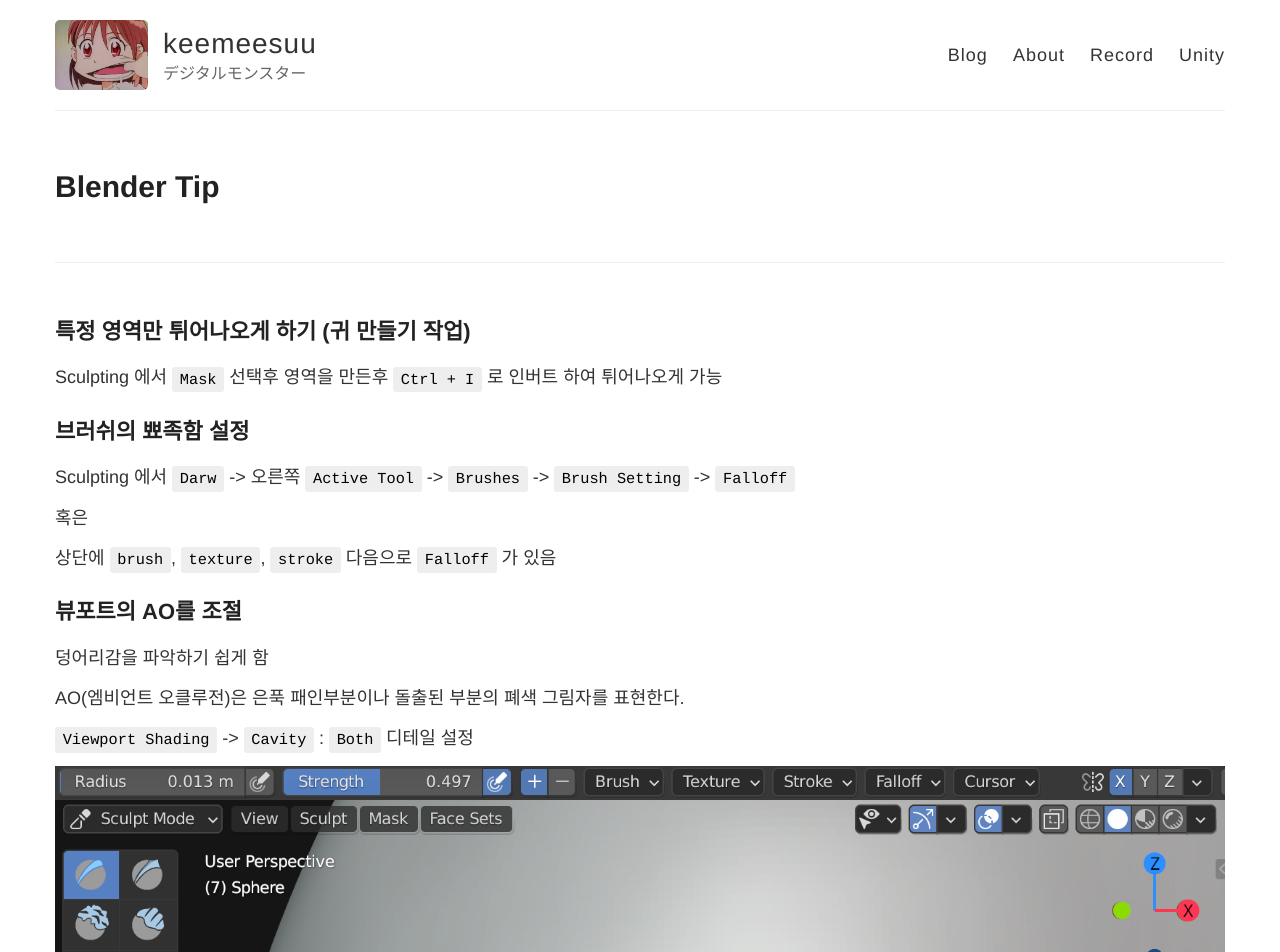
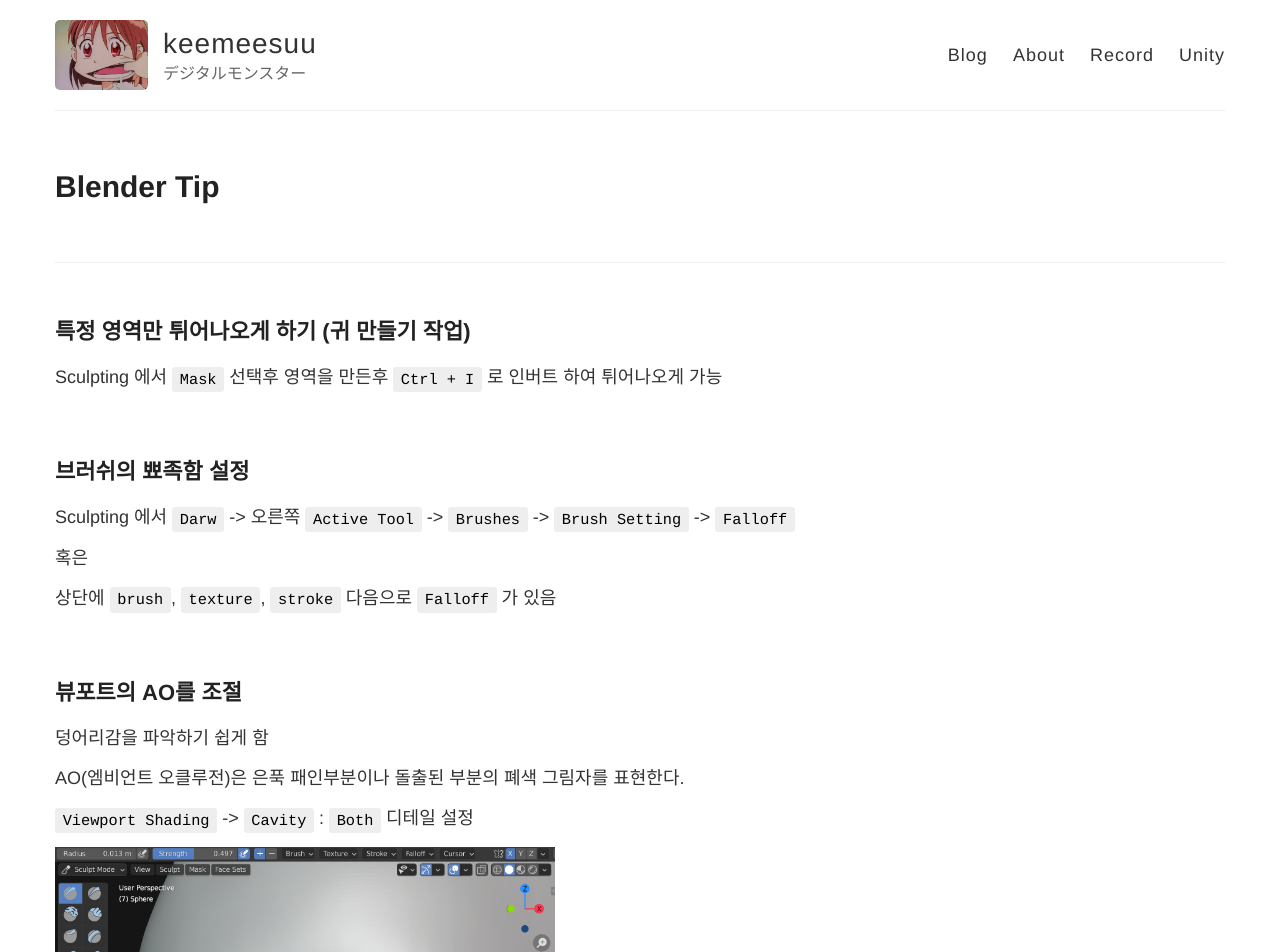
Before and after one commit to keemeesuu/keemeesuu.github.io, a Jekyll site: the page built from _posts/blender/2021-01-28-Tip.md, in a window 1280 px wide. Shown: the top 952 px of the page. Built offline with Jekyll 4.4.1, drawn with Linux system fonts in a browser that asks for light colours.

Commit message:
Update 2021-01-28-Tip.md

```diff
--- a/_posts/blender/2021-01-28-Tip.md
+++ b/_posts/blender/2021-01-28-Tip.md
@@ -13,6 +13,7 @@ tags: [ Tip ]
 
 Sculpting 에서 `Mask` 선택후 영역을 만든후 `Ctrl + I` 로 인버트 하여 튀어나오게 가능
 
+<br>
 
 ### 브러쉬의 뾰족함 설정
 
@@ -22,6 +23,7 @@ Sculpting 에서 `Darw` ->  오른쪽 `Active Tool` -> `Brushes` -> `Brush Setti
 
 상단에 `brush`, `texture`, `stroke` 다음으로 `Falloff` 가 있음
 
+<br>
 
 ### 뷰포트의 AO를 조절
 
@@ -31,8 +33,10 @@ AO(엠비언트 오클루전)은 은푹 패인부분이나 돌출된 부분의
 
 `Viewport Shading` -> `Cavity` : `Both` 디테일 설정
 
-![Cavity AO](/images/blender/Screen Shot 2021-01-29 at 12.41.01 PM.png)
+![Cavity AO](/images/blender/Screen Shot 2021-01-29 at 12.41.01 PM.png){: width="500px"}
 적용전
 
-![Cavity AO](/images/blender/Screen Shot 2021-01-29 at 12.42.27 PM.png)
+![Cavity AO](/images/blender/Screen Shot 2021-01-29 at 12.42.27 PM.png){: width="500px"}
 적용후
+
+<br>
```
